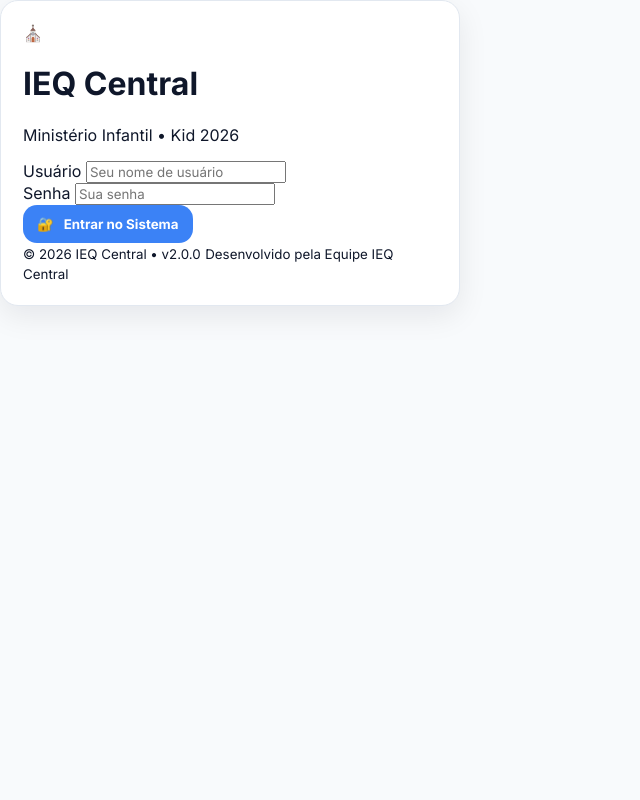
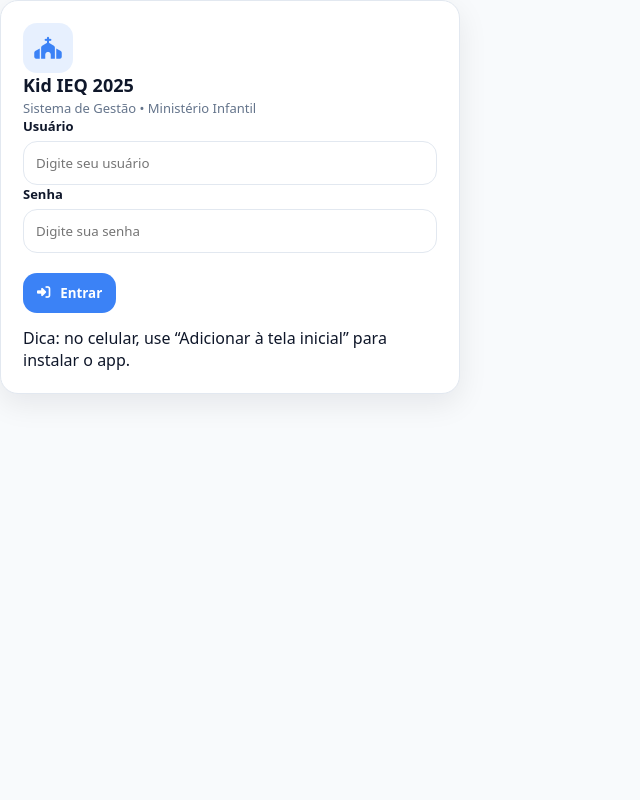
Before and after one commit to Xduckdeadx/kids, a Flask app: page / in a window 1280 px wide. Shown: the whole page, without its empty margins (0-640 px from the left). Run offline with Flask 3, Linux system fonts and the light colour scheme.

Commit message:
Update index.html

```diff
--- a/templates/index.html
+++ b/templates/index.html
@@ -1,239 +1,237 @@
 <!DOCTYPE html>
-<html lang="pt-BR" data-theme="light">
+<html lang="pt-BR">
 <head>
-  <meta charset="UTF-8">
-  <meta name="viewport" content="width=device-width, initial-scale=1.0, maximum-scale=1.0, user-scalable=yes">
-  <meta name="theme-color" content="#3b82f6">
-  <meta name="apple-mobile-web-app-capable" content="yes">
-  <meta name="apple-mobile-web-app-status-bar-style" content="default">
-  <meta name="mobile-web-app-capable" content="yes">
+  <meta charset="UTF-8" />
+  <meta name="viewport" content="width=device-width, initial-scale=1.0, maximum-scale=1.0, user-scalable=no" />
+  <title>Kid IEQ 2025 • IEQ Central</title>
 
-  <!-- SEO / Social -->
-  <meta name="description" content="Sistema de gerenciamento para Ministério Infantil - IEQ Central">
-  <meta name="keywords" content="igreja, ministério infantil, frequência, alunos, aula">
-  <meta name="author" content="Equipe IEQ Central">
-
-  <!-- Open Graph -->
-  <meta property="og:title" content="IEQ Central - Ministério Infantil">
-  <meta property="og:description" content="Sistema profissional para gestão do ministério infantil">
-  <meta property="og:type" content="website">
-  <meta property="og:image" content="/static/images/og-image.png">
-
-  <title>IEQ Central • Ministério Infantil</title>
-
-  <!-- Manifest PWA -->
-  <link rel="manifest" href="/static/manifest.json">
+  <!-- PWA -->
+  <link rel="manifest" href="/static/manifest.json" />
+  <meta name="theme-color" content="#3b82f6" />
+  <meta name="apple-mobile-web-app-capable" content="yes" />
+  <meta name="apple-mobile-web-app-status-bar-style" content="black-translucent" />
 
   <!-- Ícones -->
-  <link rel="icon" type="image/png" sizes="32x32" href="/static/images/favicon-32.png">
-  <link rel="icon" type="image/png" sizes="16x16" href="/static/images/favicon-16.png">
-  <link rel="apple-touch-icon" href="/static/images/apple-touch-icon.png">
+  <link rel="icon" href="/static/images/icon-192.png" />
+  <link rel="apple-touch-icon" href="/static/images/icon-192.png" />
 
-  <!-- CSS Principal -->
-  <link rel="stylesheet" href="/static/css/style.css">
+  <!-- CSS (cache-bust) -->
+  <link rel="stylesheet" href="/static/css/style.css" />
 
-  <!-- Fontes (opcional - fallback) -->
-  <link rel="preconnect" href="https://fonts.googleapis.com">
-  <link rel="preconnect" href="https://fonts.gstatic.com" crossorigin>
-  <link href="https://fonts.googleapis.com/css2?family=Inter:wght@400;500;600;700&display=swap" rel="stylesheet">
+  <!-- Font Awesome -->
+  <link rel="stylesheet" href="https://cdnjs.cloudflare.com/ajax/libs/font-awesome/6.4.0/css/all.min.css" />
+</head>
+<body>
 
-  <style>
-    /* Fallback para garantir que fontes carreguem */
-    body {
-      font-family: 'Inter', system-ui, -apple-system, 'Segoe UI', Roboto, sans-serif;
-    }
-  </style>
-</head>
+  <!-- LOADING -->
+  <div id="loading" class="loading-screen">
+    <div class="loading-card">
+      <div class="spinner"></div>
+      <h2>Kid IEQ 2025</h2>
+      <p class="muted">IEQ Central • Ministério Infantil</p>
+      <p id="loading-status" class="muted">Iniciando...</p>
+    </div>
+  </div>
 
-<body>
-  <!-- Toast Notification Container -->
-  <div id="toast" class="toast" role="alert" aria-live="polite" aria-atomic="true"></div>
-
-  <!-- LOGIN PAGE -->
-  <main id="login" class="login-page" style="display: none;">
-    <div class="login-card">
-      <div class="login-header">
-        <div class="login-logo">
-          <span>⛪</span>
-        </div>
-        <h1>IEQ Central</h1>
-        <p>Ministério Infantil • Kid 2026</p>
-      </div>
-
-      <div class="login-form">
-        <div class="form-group">
-          <label for="login-user">Usuário</label>
-          <input type="text" id="login-user" name="usuario"
-                 placeholder="Seu nome de usuário"
-                 autocomplete="username"
-                 required>
+  <!-- LOGIN -->
+  <div id="login" class="screen" style="display:none;">
+    <div class="login-wrap">
+      <div class="login-card">
+        <div class="login-brand">
+          <div class="brand-icon"><i class="fa-solid fa-church"></i></div>
+          <div>
+            <div class="brand-title">Kid IEQ 2025</div>
+            <div class="brand-sub">Sistema de Gestão • Ministério Infantil</div>
+          </div>
         </div>
 
-        <div class="form-group">
-          <label for="login-pass">Senha</label>
-          <input type="password" id="login-pass" name="senha"
-                 placeholder="Sua senha"
-                 autocomplete="current-password"
-                 required>
+        <div class="field">
+          <label>Usuário</label>
+          <input id="login-user" autocomplete="username" placeholder="Digite seu usuário" />
         </div>
 
+        <div class="field">
+          <label>Senha</label>
+          <input id="login-pass" type="password" autocomplete="current-password" placeholder="Digite sua senha" />
+        </div>
+
+        <div id="login-msg" class="hint" style="min-height:18px;"></div>
+
         <button id="btn-login" class="btn btn-primary btn-block">
-          <span class="btn-icon">🔐</span>
-          Entrar no Sistema
+          <i class="fa-solid fa-right-to-bracket"></i> Entrar
         </button>
 
-        <div id="login-error" class="error" style="display: none;"></div>
-      </div>
-
-      <div class="login-footer">
-        <small>© 2026 IEQ Central • v2.0.0</small>
-        <small>Desenvolvido pela Equipe IEQ Central</small>
+        <div class="login-foot">
+          <div class="muted">Dica: no celular, use “Adicionar à tela inicial” para instalar o app.</div>
+        </div>
       </div>
     </div>
-  </main>
+  </div>
 
-  <!-- APP SHELL -->
-  <div id="app" class="app-shell" style="display: none;">
-
+  <!-- APP -->
+  <div id="app" class="app" style="display:none;">
     <!-- SIDEBAR -->
-    <aside class="sidebar" id="sidebar" aria-label="Menu principal">
-      <div class="sidebar-header">
-        <button id="btn-burger" class="btn-burger" aria-label="Abrir/Fechar menu">
-          <span>☰</span>
-        </button>
-        <div class="sidebar-brand">
-          <h3>IEQ Central</h3>
-          <p>Ministério Infantil</p>
+    <aside class="sidebar">
+      <div class="side-top">
+        <div class="side-user">
+          <div class="avatar" id="user-avatar"><i class="fa-solid fa-user"></i></div>
+          <div class="u-meta">
+            <div id="user-name" class="u-name">Usuário</div>
+            <div id="user-role" class="u-role">membro</div>
+          </div>
         </div>
       </div>
 
-      <div class="sidebar-user">
-        <div class="user-avatar" id="side-user-avatar">A</div>
-        <div class="user-info">
-          <h4 id="side-user-name">Carregando...</h4>
-          <p id="side-user-role">—</p>
-        </div>
-      </div>
-
-      <nav class="sidebar-nav" aria-label="Navegação principal">
-        <button class="nav-btn active" data-page="home" aria-label="Dashboard">
-          <span>🏠</span>
-          <span>Dashboard</span>
-        </button>
-
-        <button class="nav-btn" data-page="aulas" aria-label="Iniciar Aula">
-          <span>🎓</span>
-          <span>Iniciar Aula</span>
-        </button>
-
-        <button class="nav-btn" data-page="ativa" aria-label="Aula Ativa">
-          <span>✅</span>
-          <span>Aula Ativa</span>
-        </button>
-
-        <button class="nav-btn" data-page="alunos" aria-label="Alunos">
-          <span>👥</span>
-          <span>Alunos</span>
-        </button>
-
-        <button class="nav-btn" data-page="historico" aria-label="Histórico">
-          <span>📊</span>
-          <span>Histórico</span>
-        </button>
-
-        <button class="nav-btn" data-page="mural" aria-label="Mural">
-          <span>📌</span>
-          <span>Mural</span>
-        </button>
-
-        <button class="nav-btn" data-page="equipe" aria-label="Equipe">
-          <span>👤</span>
-          <span>Equipe</span>
-        </button>
-
-        <button class="nav-btn" data-page="assistente" aria-label="Assistente">
-          <span>🤖</span>
-          <span>Assistente</span>
-        </button>
-
-        <button class="nav-btn" data-page="config" aria-label="Configurações">
-          <span>⚙️</span>
-          <span>Config</span>
-        </button>
+      <nav class="side-nav">
+        <button class="side-item active" data-page="home"><i class="fa-solid fa-house"></i> Início</button>
+        <button class="side-item" data-page="alunos"><i class="fa-solid fa-child"></i> Alunos</button>
+        <button class="side-item" data-page="equipe"><i class="fa-solid fa-users"></i> Equipe</button>
+        <button class="side-item" data-page="mural"><i class="fa-solid fa-bullhorn"></i> Mural</button>
+        <button class="side-item" data-page="aulas"><i class="fa-solid fa-chalkboard-teacher"></i> Aulas</button>
+        <button class="side-item" data-page="historico"><i class="fa-solid fa-clock-rotate-left"></i> Histórico</button>
+        <button class="side-item" data-page="config"><i class="fa-solid fa-gear"></i> Configurações</button>
       </nav>
 
-      <div class="sidebar-footer">
-        <small>v2.0.0</small>
-        <small>IEQ Central</small>
+      <div class="side-bottom">
+        <div class="muted small">Kid IEQ 2025 • IEQ Central</div>
       </div>
     </aside>
 
-    <!-- Overlay para mobile -->
-    <div id="side-overlay" class="side-overlay" aria-hidden="true"></div>
-
-    <!-- MAIN CONTENT -->
+    <!-- MAIN -->
     <main class="main">
-
-      <!-- Topbar -->
+      <!-- TOPBAR -->
       <header class="topbar">
-        <div class="topbar-left">
-          <h2 id="header-title">Dashboard</h2>
-          <p id="header-meta">Visão geral do sistema</p>
+        <div class="top-left">
+          <button id="btn-toggle-side" class="iconbtn" title="Menu">
+            <i class="fa-solid fa-bars"></i>
+          </button>
+          <div class="titles">
+            <div id="page-title" class="page-title">Início</div>
+            <div id="page-sub" class="page-sub">Resumo do sistema</div>
+          </div>
         </div>
 
-        <div class="topbar-right">
-          <!-- Botão Instalar PWA (visível apenas quando disponível) -->
-          <button id="btn-install" class="btn btn-secondary" style="display: none;" aria-label="Instalar aplicativo">
-            <span class="btn-icon">📲</span>
-            <span class="btn-text">Instalar App</span>
+        <div class="top-right">
+          <button id="btn-sync" class="iconbtn" title="Atualizar">
+            <i class="fa-solid fa-rotate"></i>
           </button>
-
-          <!-- Botão Atualizar -->
-          <button id="btn-refresh" class="btn btn-secondary" aria-label="Atualizar página">
-            <span class="btn-icon">🔄</span>
-            <span class="btn-text">Atualizar</span>
+          <button id="btn-theme" class="iconbtn" title="Tema">
+            <i class="fa-solid fa-moon"></i>
+          </button>
+          <button id="btn-logout" class="iconbtn danger" title="Sair">
+            <i class="fa-solid fa-right-from-bracket"></i>
           </button>
         </div>
       </header>
 
-      <!-- Page Content -->
-      <div id="page-host" class="content" role="main" aria-live="polite">
-        <!-- Conteúdo carregado dinamicamente -->
-        <div class="loading">Carregando...</div>
-      </div>
+      <!-- PAGES -->
+      <section id="page-home" class="page">
+        <div class="stats-grid">
+          <div class="stat-card">
+            <div class="stat-ico"><i class="fa-solid fa-child"></i></div>
+            <div class="stat-val" id="stat-alunos">0</div>
+            <div class="stat-lbl">Alunos</div>
+          </div>
+          <div class="stat-card">
+            <div class="stat-ico"><i class="fa-solid fa-users"></i></div>
+            <div class="stat-val" id="stat-equipe">0</div>
+            <div class="stat-lbl">Equipe</div>
+          </div>
+          <div class="stat-card">
+            <div class="stat-ico"><i class="fa-solid fa-bullhorn"></i></div>
+            <div class="stat-val" id="stat-avisos">0</div>
+            <div class="stat-lbl">Avisos</div>
+          </div>
+        </div>
 
+        <div class="card">
+          <div class="card-title">Avisos fixados</div>
+          <div id="home-pinned" class="list"></div>
+        </div>
+
+        <div class="grid3" style="margin-top:14px;">
+          <button class="btn btn-outline" onclick="APP.go('alunos')">
+            <i class="fa-solid fa-child"></i> Alunos
+          </button>
+          <button class="btn btn-outline" onclick="APP.go('equipe')">
+            <i class="fa-solid fa-users"></i> Equipe
+          </button>
+          <button class="btn btn-primary" onclick="APP.go('aulas')">
+            <i class="fa-solid fa-chalkboard-teacher"></i> Iniciar aula
+          </button>
+        </div>
+      </section>
+
+      <section id="page-alunos" class="page" style="display:none;">
+        <div class="toolbar">
+          <input id="q-alunos" placeholder="Buscar aluno..." />
+          <button id="btn-buscar-alunos" class="btn btn-outline"><i class="fa-solid fa-magnifying-glass"></i> Buscar</button>
+          <button id="btn-novo-aluno" class="btn btn-success"><i class="fa-solid fa-plus"></i> Novo</button>
+        </div>
+        <div id="list-alunos" class="list"></div>
+      </section>
+
+      <section id="page-equipe" class="page" style="display:none;">
+        <div class="toolbar">
+          <input id="q-users" placeholder="Buscar membro..." />
+          <button id="btn-buscar-users" class="btn btn-outline"><i class="fa-solid fa-magnifying-glass"></i> Buscar</button>
+          <button id="btn-novo-user" class="btn btn-success"><i class="fa-solid fa-plus"></i> Novo</button>
+        </div>
+        <div id="equipe-hint" class="hint"></div>
+        <div id="list-users" class="list"></div>
+      </section>
+
+      <section id="page-mural" class="page" style="display:none;">
+        <div class="toolbar">
+          <button id="btn-novo-aviso" class="btn btn-primary"><i class="fa-solid fa-plus"></i> Novo aviso</button>
+        </div>
+        <div id="list-avisos" class="list"></div>
+      </section>
+
+      <section id="page-aulas" class="page" style="display:none;"></section>
+      <section id="page-historico" class="page" style="display:none;"></section>
+
+      <section id="page-config" class="page" style="display:none;">
+        <div class="card config">
+          <div class="config-row">
+            <div>
+              <div class="cfg-title">Tema escuro</div>
+              <div class="cfg-sub">Ativar/desativar o modo escuro</div>
+            </div>
+            <label class="switch">
+              <input type="checkbox" id="dark-toggle" />
+              <span class="slider"></span>
+            </label>
+          </div>
+
+          <div class="config-row">
+            <div>
+              <div class="cfg-title">Sobre</div>
+              <div class="cfg-sub">Informações do aplicativo</div>
+            </div>
+            <button id="btn-about" class="btn btn-outline"><i class="fa-solid fa-circle-info"></i> Abrir</button>
+          </div>
+
+          <div class="config-row">
+            <div>
+              <div class="cfg-title">Limpar cache local</div>
+              <div class="cfg-sub">Remove dados do navegador (não apaga servidor)</div>
+            </div>
+            <button id="btn-clear" class="btn btn-outline"><i class="fa-solid fa-trash"></i> Limpar</button>
+          </div>
+        </div>
+      </section>
+
+      <footer class="footer">
+        <small>© 2026 IEQ Central • Kid IEQ 2025</small>
+      </footer>
     </main>
   </div>
 
-  <!-- Scripts -->
+  <!-- MODAL ROOT -->
+  <div id="modal-root"></div>
+
+  <!-- JS (cache-bust) -->
   <script src="/static/js/app.js"></script>
-
-  <!-- Service Worker Registration -->
-  <script>
-    if ('serviceWorker' in navigator) {
-      window.addEventListener('load', () => {
-        navigator.serviceWorker.register('/static/sw.js')
-          .then(registration => {
-            console.log('Service Worker registrado com sucesso:', registration.scope);
-          })
-          .catch(error => {
-            console.log('Falha ao registrar Service Worker:', error);
-          });
-      });
-    }
-
-    // Detecta se está rodando como PWA instalado
-    if (window.matchMedia('(display-mode: standalone)').matches || window.navigator.standalone === true) {
-      document.getElementById('btn-install').style.display = 'none';
-    }
-  </script>
-
-  <!-- Debug apenas em desenvolvimento -->
-  <script>
-    // Mostra informações de debug se necessário
-    if (window.location.hostname === 'localhost' || window.location.hostname === '127.0.0.1') {
-      console.log('IEQ Central - Modo Desenvolvimento');
-    }
-  </script>
 </body>
 </html>
```
